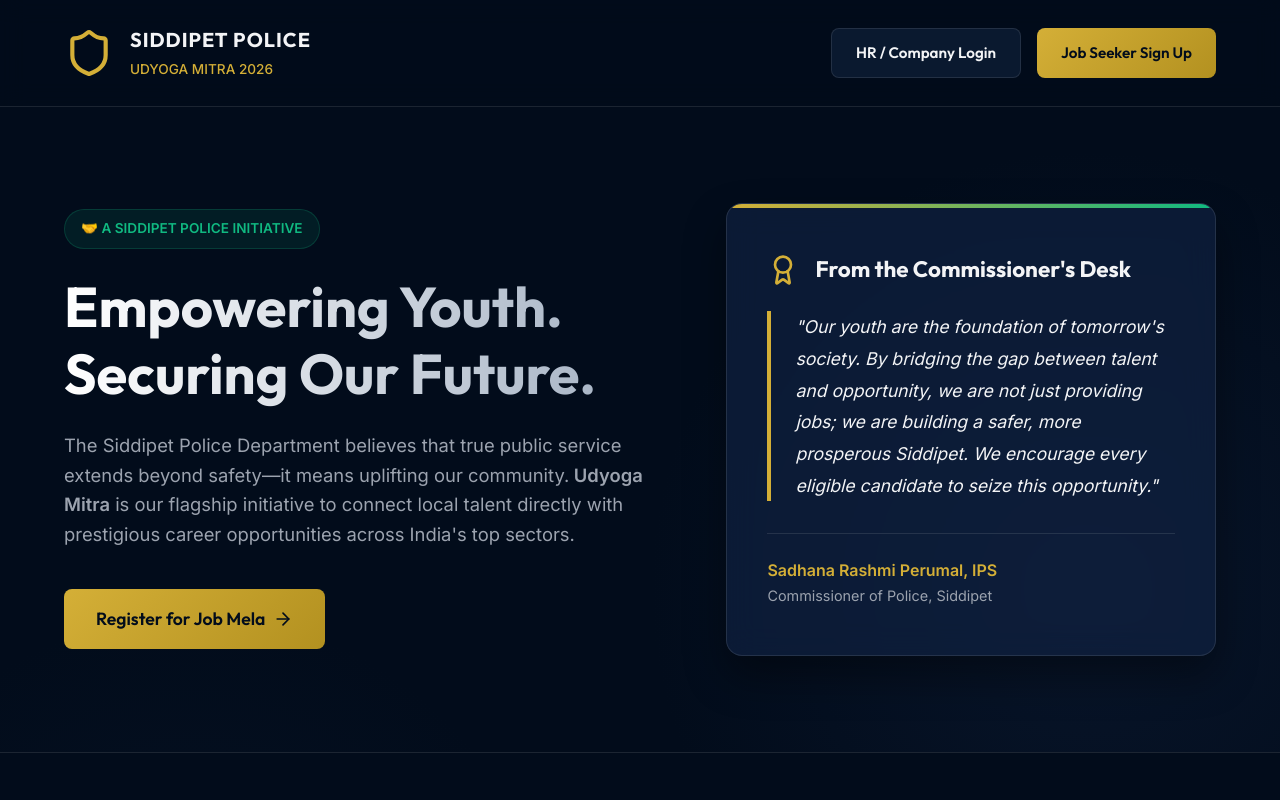
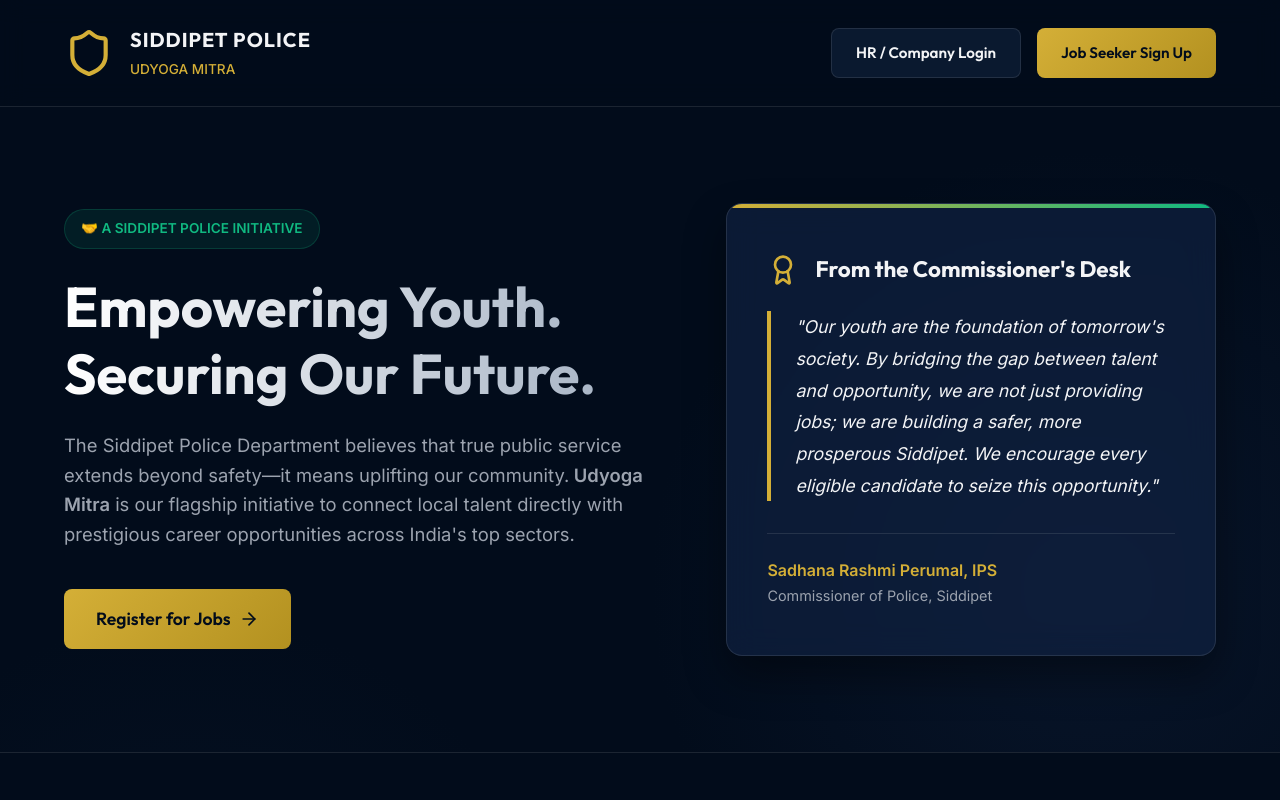
Before and after one commit to GOODBOYKITTU272/police-job-baord-, a React (Vite) app: page / in a window 1280 px wide. Shown: the top 800 px of the page. Built offline with nearby package versions, Linux system fonts and the light colour scheme.

Commit message:
Update header text and hero button text

```diff
--- a/src/App.jsx
+++ b/src/App.jsx
@@ -10,7 +10,7 @@ function App() {
           <Shield className="police-logo" color="#D4AF37" size={40} />
           <div className="logo-text">
             <h1>Siddipet Police</h1>
-            <span>UDYOGA MITRA 2026</span>
+            <span>UDYOGA MITRA</span>
           </div>
         </div>
         <div className="nav-actions">
@@ -32,7 +32,7 @@ function App() {
           </p>
           <div className="hero-actions">
             <a href="https://careers.applywizz.ai/signup" className="btn btn-accent">
-              Register for Job Mela <ArrowRight size={20} style={{marginLeft: '8px'}} />
+              Register for Jobs <ArrowRight size={20} style={{marginLeft: '8px'}} />
             </a>
           </div>
         </div>
```
